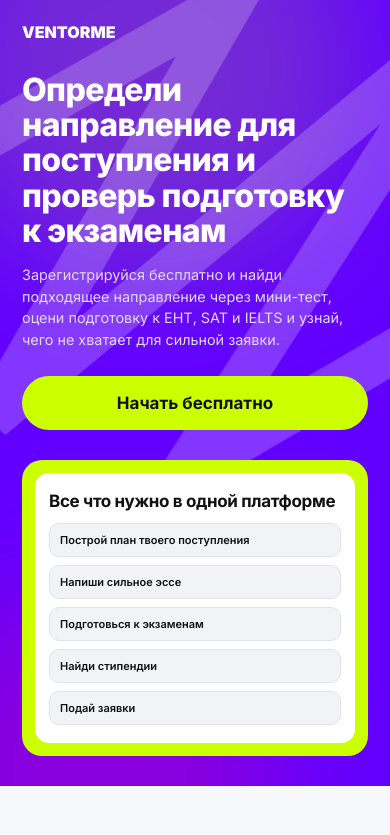
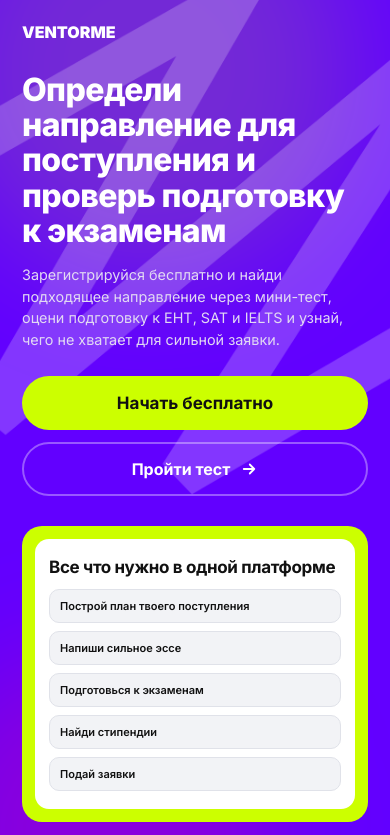
Before and after one commit to CodingGeek984/HackNext, a React (Vite) app: page / in a window 390 px wide. Shown: the top 835 px of the page. Built offline with nearby package versions, Linux system fonts and the light colour scheme.

Commit message:
button4cellphone

```diff
--- a/src/index.css
+++ b/src/index.css
@@ -1612,9 +1612,12 @@ button {
     width: 100%;
   }
 
-  .hero__note,
+  .hero__note {
+    display: none;
+  }
+
   .hero__cta-btn {
-    display: none;
+    margin-top: 12px;
   }
 
   .hero__card {
```
